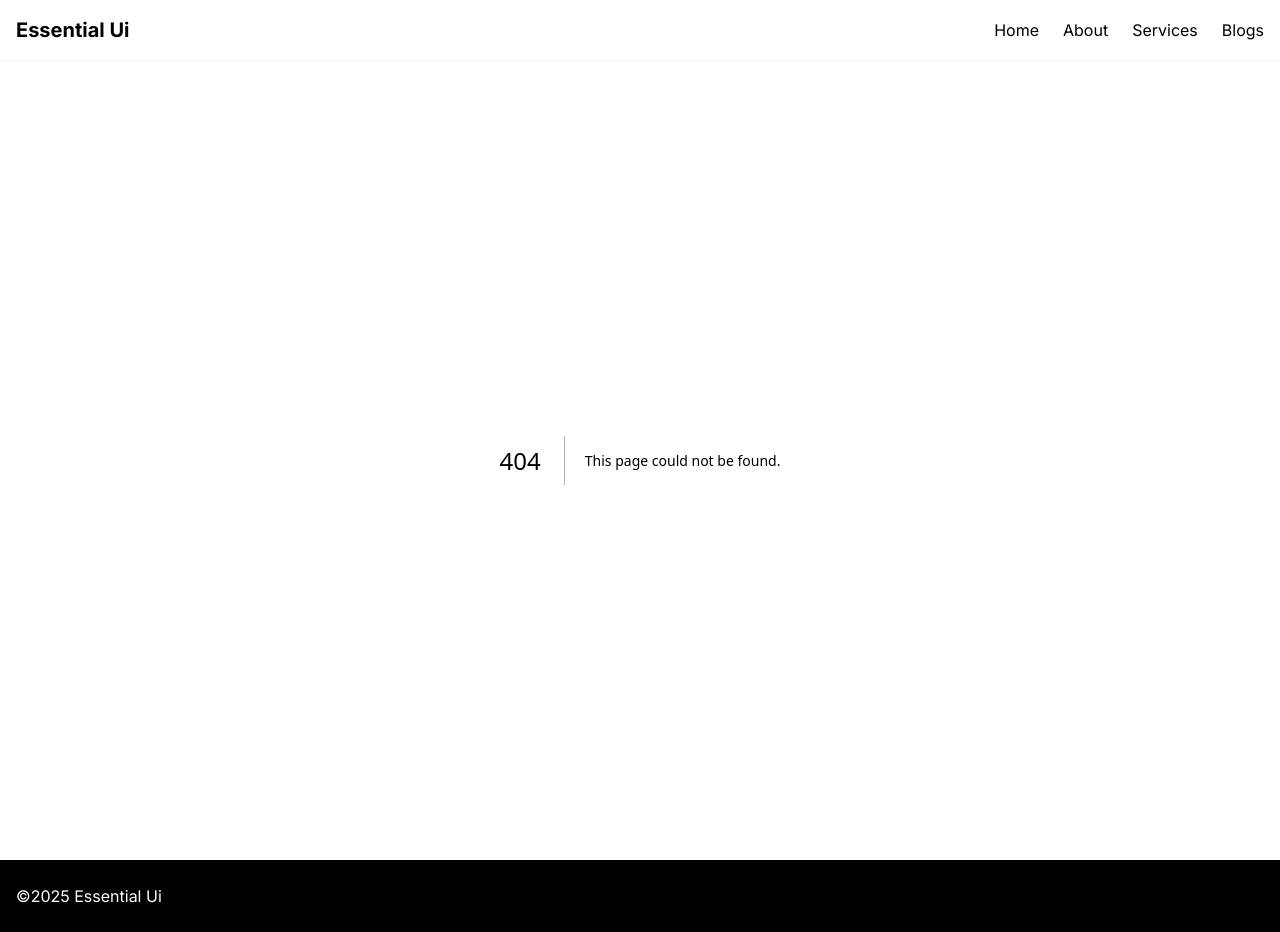
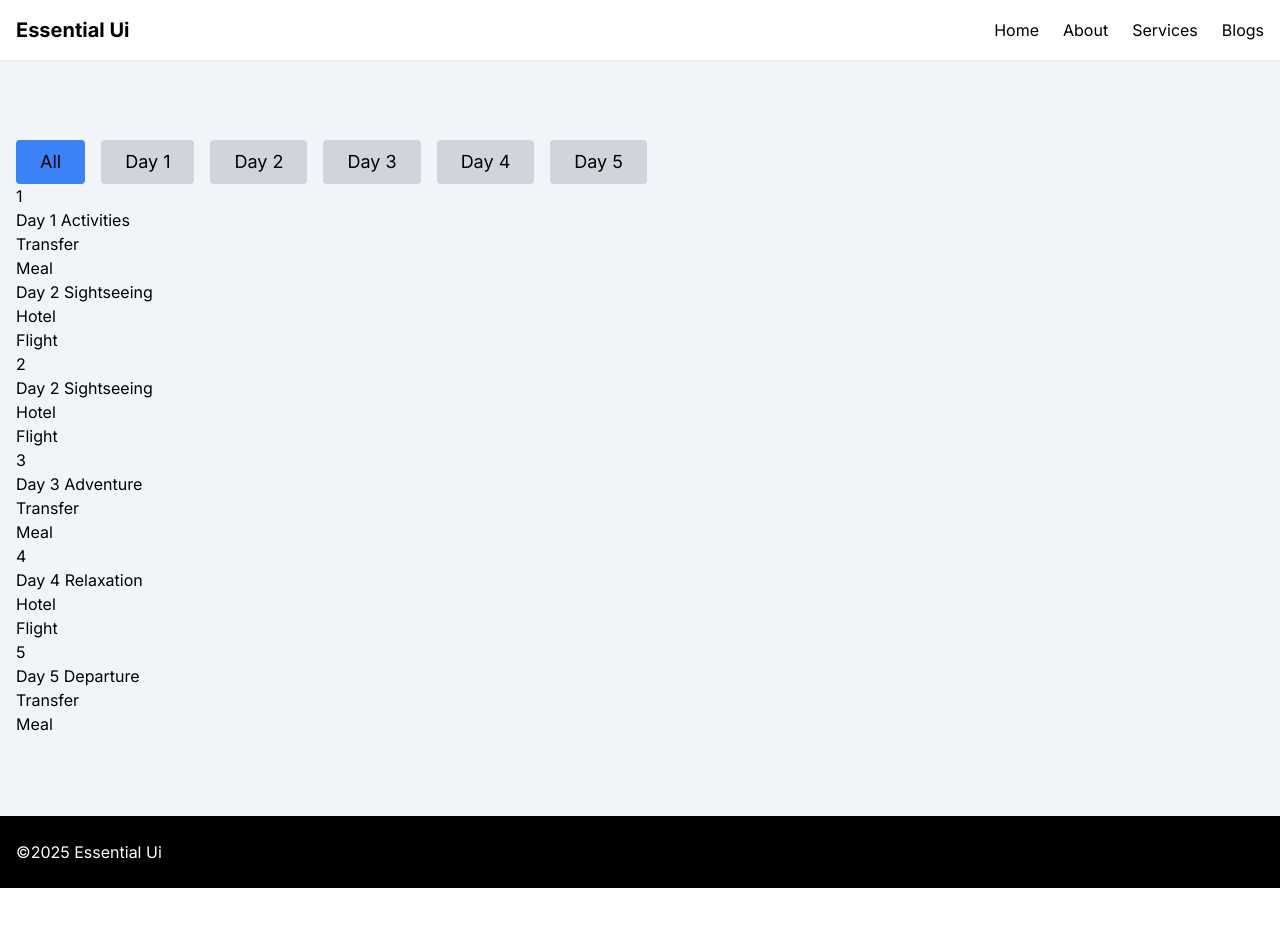
Before and after one commit to md-golam-rabbani/essential-ui, a Next.js app: page /itinerary in a window 1280 px wide. Before the commit this address had no page. After the commit the page ends 888 px from the top, so only its background shows below. Built offline with nearby package versions, Linux system fonts and the light colour scheme.

Commit message:
feat(init): Setup itinerary

```diff
--- /dev/null
+++ b/app/itinerary/main-section/data.ts
@@ -0,0 +1,178 @@
+import { DayItinerary } from './interface';
+
+export const mockData: DayItinerary[] = [
+  {
+    day: 1,
+    itinerary: [
+      {
+        id: 0,
+        itineraryTitle: 'Day 1 Activities',
+        elements: [
+          {
+            elementName: 'Transfer',
+            iconPath: 'https://via.placeholder.com/150/92c952',
+          },
+          {
+            elementName: 'Meal',
+            iconPath: 'https://via.placeholder.com/150/92c952',
+          },
+        ],
+        description: 'Morning transfer and lunch at the hotel.',
+        fromTime: '08:00 AM',
+        toTime: '02:00 PM',
+        image: [
+          {
+            path: 'https://via.placeholder.com/600/92c952',
+            position: 0,
+            contentType: 0,
+          },
+        ],
+      },
+    ],
+  },
+  {
+    day: 2,
+    itinerary: [
+      {
+        id: 1,
+        itineraryTitle: 'Day 2 Sightseeing',
+        elements: [
+          {
+            elementName: 'Hotel',
+            iconPath: 'https://via.placeholder.com/150/92c952',
+          },
+          {
+            elementName: 'Flight',
+            iconPath: 'https://via.placeholder.com/150/92c952',
+          },
+        ],
+        description: 'Visit to the main attractions and hotel check-in.',
+        fromTime: '09:00 AM',
+        toTime: '05:00 PM',
+        image: [
+          {
+            path: 'https://via.placeholder.com/600/92c952',
+            position: 0,
+            contentType: 0,
+          },
+        ],
+      },
+    ],
+  },
+  {
+    day: 3,
+    itinerary: [
+      {
+        id: 2,
+        itineraryTitle: 'Day 3 Adventure',
+        elements: [
+          {
+            elementName: 'Transfer',
+            iconPath: 'https://via.placeholder.com/150/92c952',
+          },
+          {
+            elementName: 'Meal',
+            iconPath: 'https://via.placeholder.com/150/92c952',
+          },
+        ],
+        description: 'Outdoor activities and dining.',
+        fromTime: '07:00 AM',
+        toTime: '08:00 PM',
+        image: [
+          {
+            path: 'https://via.placeholder.com/600/92c952',
+            position: 0,
+            contentType: 0,
+          },
+        ],
+      },
+    ],
+  },
+  {
+    day: 4,
+    itinerary: [
+      {
+        id: 3,
+        itineraryTitle: 'Day 4 Relaxation',
+        elements: [
+          {
+            elementName: 'Hotel',
+            iconPath: 'https://via.placeholder.com/150/92c952',
+          },
+          {
+            elementName: 'Flight',
+            iconPath: 'https://via.placeholder.com/150/92c952',
+          },
+        ],
+        description: 'Spa treatment and return flight.',
+        fromTime: '10:00 AM',
+        toTime: '06:00 PM',
+        image: [
+          {
+            path: 'https://via.placeholder.com/600/92c952',
+            position: 0,
+            contentType: 0,
+          },
+        ],
+      },
+    ],
+  },
+  {
+    day: 5,
+    itinerary: [
+      {
+        id: 4,
+        itineraryTitle: 'Day 5 Departure',
+        elements: [
+          {
+            elementName: 'Transfer',
+            iconPath: 'https://via.placeholder.com/150/92c952',
+          },
+          {
+            elementName: 'Meal',
+            iconPath: 'https://via.placeholder.com/150/92c952',
+          },
+        ],
+        description: 'Morning transfer and breakfast.',
+        fromTime: '06:00 AM',
+        toTime: '10:00 AM',
+        image: [
+          {
+            path: 'https://via.placeholder.com/600/92c952',
+            position: 0,
+            contentType: 0,
+          },
+        ],
+      },
+    ],
+  },
+  {
+    day: 1,
+    itinerary: [
+      {
+        id: 1,
+        itineraryTitle: 'Day 2 Sightseeing',
+        elements: [
+          {
+            elementName: 'Hotel',
+            iconPath: 'https://via.placeholder.com/150/92c952',
+          },
+          {
+            elementName: 'Flight',
+            iconPath: 'https://via.placeholder.com/150/92c952',
+          },
+        ],
+        description: 'Visit to the main attractions and hotel check-in.',
+        fromTime: '09:00 AM',
+        toTime: '05:00 PM',
+        image: [
+          {
+            path: 'https://via.placeholder.com/600/92c952',
+            position: 0,
+            contentType: 0,
+          },
+        ],
+      },
+    ],
+  },
+];
--- /dev/null
+++ b/app/itinerary/main-section/index.tsx
@@ -0,0 +1,60 @@
+'use client';
+
+import { useState } from 'react';
+import { mockData } from './data';
+import { getMergeItineraries } from './utils';
+import { cn } from '@/lib/shadcn/utils';
+import { Typography } from '@/components/typography';
+
+export function MainSection() {
+  const [selectedDay, setSelectedDay] = useState<string | number>('all');
+
+  const mergedItineraries = getMergeItineraries(mockData);
+
+  return (
+    <div className="bg-slate-100 py-20">
+      <div className="container">
+        <div className="flex flex-wrap gap-4">
+          <div
+            onClick={() => setSelectedDay('all')}
+            className={cn(
+              'rounded bg-gray-300 px-6 py-2 text-lg',
+              selectedDay == 'all' && 'bg-blue-500'
+            )}
+          >
+            All
+          </div>
+
+          {mergedItineraries.map((dayItinerary) => (
+            <div
+              key={dayItinerary.day}
+              className={cn(
+                'rounded bg-gray-300 px-6 py-2 text-lg',
+                selectedDay == dayItinerary.day && 'bg-blue-500'
+              )}
+              onClick={() => setSelectedDay(dayItinerary.day)}
+            >
+              Day {dayItinerary.day}
+            </div>
+          ))}
+        </div>
+
+        {mergedItineraries.map((dayItinerary) => (
+          <div key={dayItinerary.day}>
+            <Typography size="p1">{dayItinerary.day}</Typography>
+
+            {dayItinerary.itinerary.map((item) => (
+              <div key={item.id}>
+                {item.itineraryTitle}
+
+                {item.elements.map((element, index) => (
+                  <div key={index}>{element.elementName}</div>
+                ))}
+              </div>
+            ))}
+          </div>
+        ))}
+      </div>
+    </div>
+  );
+}
--- /dev/null
+++ b/app/itinerary/main-section/interface.ts
@@ -0,0 +1,26 @@
+// Define the types and interfaces
+export interface Image {
+  path: string;
+  position: number;
+  contentType: number;
+}
+
+export interface Element {
+  elementName: string;
+  iconPath: string;
+}
+
+export interface Itinerary {
+  id: number;
+  itineraryTitle: string;
+  elements: Element[];
+  description: string | string;
+  fromTime: string;
+  toTime: string;
+  image: Image[];
+}
+
+export interface DayItinerary {
+  day: number;
+  itinerary: Itinerary[];
+}
--- /dev/null
+++ b/app/itinerary/main-section/utils.ts
@@ -0,0 +1,15 @@
+import { DayItinerary } from './interface';
+
+export function getMergeItineraries(data: DayItinerary[]): DayItinerary[] {
+  const mergedData: Record<number, DayItinerary> = {};
+
+  data.forEach((dayItinerary) => {
+    if (!mergedData[dayItinerary.day]) {
+      mergedData[dayItinerary.day] = { day: dayItinerary.day, itinerary: [] };
+    }
+
+    mergedData[dayItinerary.day].itinerary.push(...dayItinerary.itinerary);
+  });
+
+  return Object.values(mergedData);
+}
--- /dev/null
+++ b/app/itinerary/page.tsx
@@ -0,0 +1,5 @@
+import { MainSection } from './main-section';
+
+export default function Page() {
+  return <MainSection />;
+}
```
